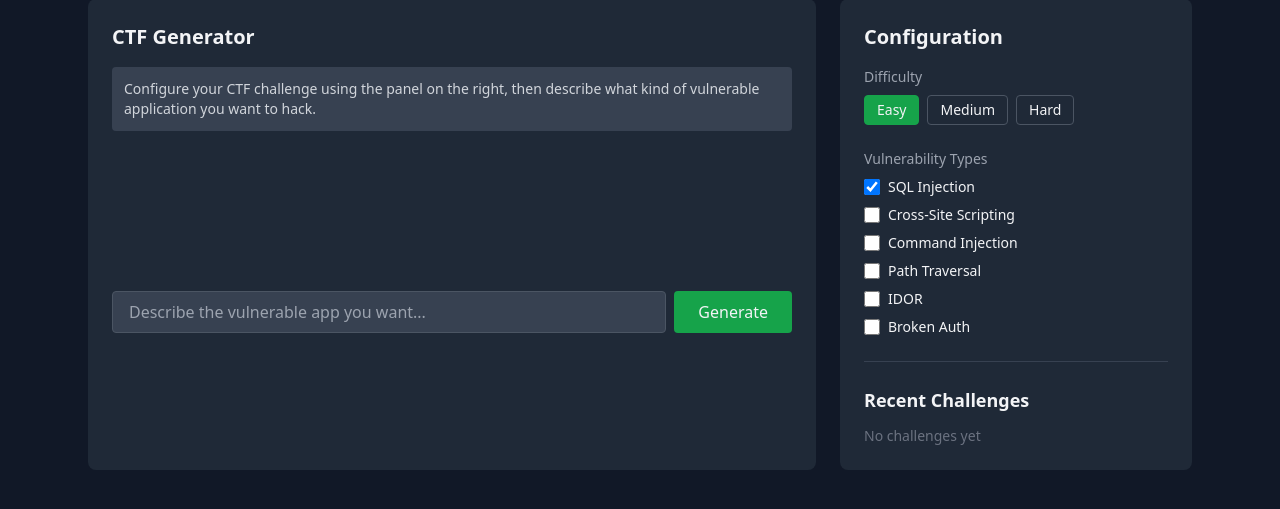
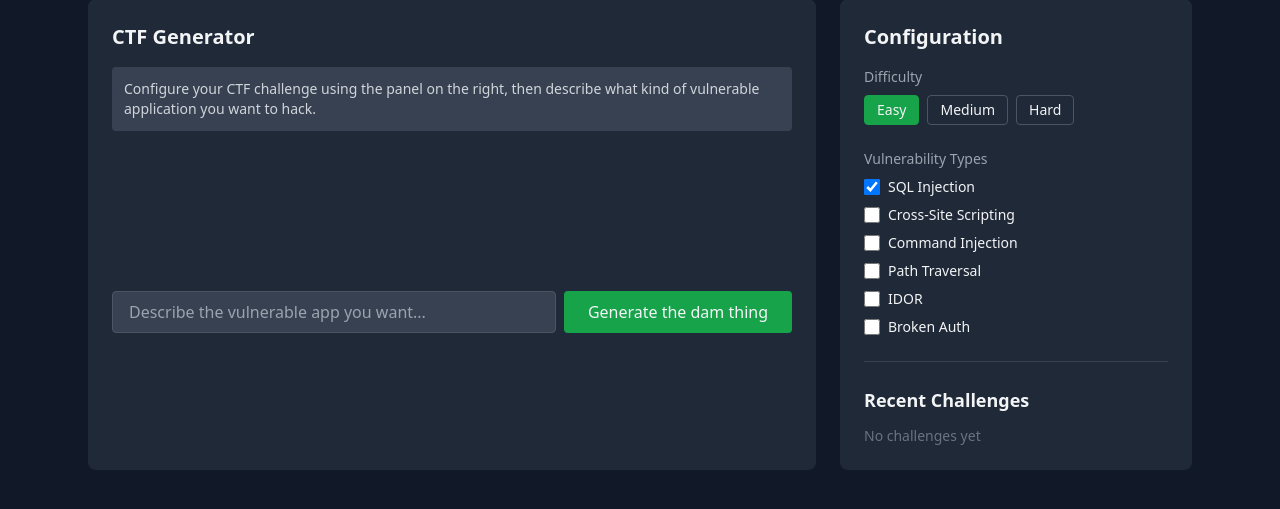
Before and after one commit to therealdrdos/sion-ctf, a Python web app: template app/templates/index.html in a window 1280 px wide. Shown: the part 94-603 px from the top of the page. Run offline with Jinja, Linux system fonts and the light colour scheme; the template is opened without the code that fills it, so the values that code supplies are empty; some libraries are stand-ins or nearby versions.

Commit message:
feat: change generate button label to be appropriate

```diff
--- a/app/templates/index.html
+++ b/app/templates/index.html
@@ -34,7 +34,7 @@
                        class="flex-1 px-4 py-2 bg-gray-700 border border-gray-600 rounded focus:border-green-500 focus:outline-none"
                        required>
                 <button type="submit" id="generate-btn" class="px-6 py-2 bg-green-600 hover:bg-green-700 rounded font-medium flex items-center gap-2">
-                    <span>Generate</span>
+                    <span>Generate the dam thing</span>
                     <svg id="spinner" class="hidden w-4 h-4 animate-spin" fill="none" viewBox="0 0 24 24">
                         <circle class="opacity-25" cx="12" cy="12" r="10" stroke="currentColor" stroke-width="4"></circle>
                         <path class="opacity-75" fill="currentColor" d="M4 12a8 8 0 018-8V0C5.373 0 0 5.373 0 12h4z"></path>
```
